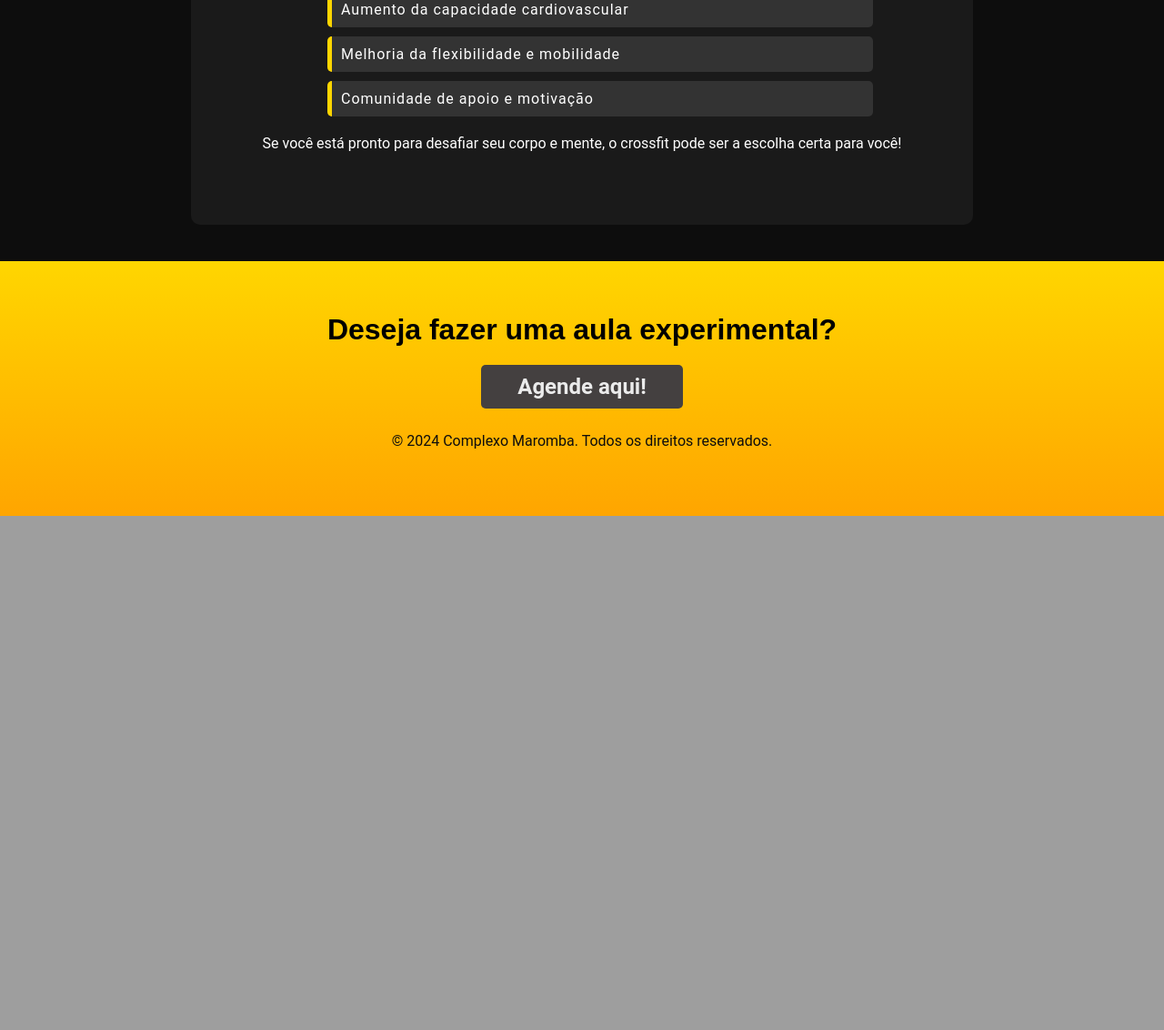
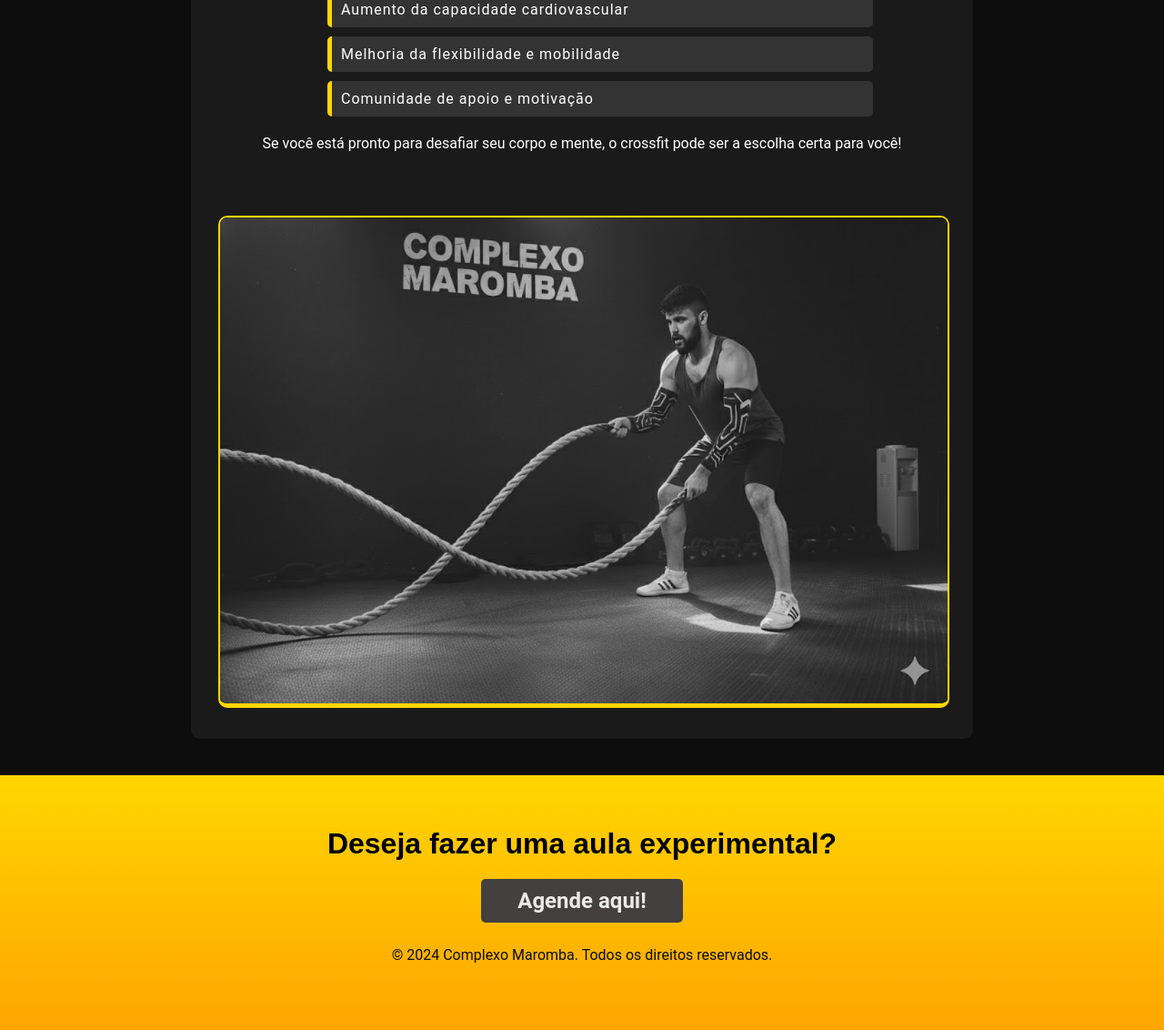
Before and after one commit to Igor-Moraes/Projeto-Academia-Fitness, a PHP site: page /cross.html in a window 1280 px wide. Shown: the part 1579-2711 px from the top of the page at 91% size. Before the commit the page ends 2146 px from the top, so only its background shows below. Run offline with PHP 8.4, Linux system fonts and the light colour scheme.

Commit message:
imgCross

```diff
--- a/cross.css
+++ b/cross.css
@@ -199,3 +199,19 @@ margin: 30px 0 0 0;
     margin-left: 20px;
     border: none;
 }
+
+.crossfit img {
+    max-width: 100%;
+    height: auto;
+    border-radius: 10px;
+    margin-top: 20px;
+    border: 2px solid #FFD600;
+    border-bottom: 5px solid #FFD600;
+    transition: transform 0.3s, box-shadow 0.3s;
+}
+
+.crossfit img:hover {
+    transform: scale(1.02);
+    box-shadow: 0 0 15px #FFD600;
+    transition: transform 0.3s, box-shadow 0.3s;
+}
--- a/cross.html
+++ b/cross.html
@@ -60,6 +60,7 @@
             </ul>
             Se você está pronto para desafiar seu corpo e mente, o crossfit pode ser a escolha certa para você!
         </p>
+        <img src="imagens/crossfit2.jpg" alt="Imagem de um homem fazendo crossfit com cordas    ">
        </section>
 
     <footer class="cross-exp">
```
Also changed, not shown: imagens/crossfit2.jpg (added).
